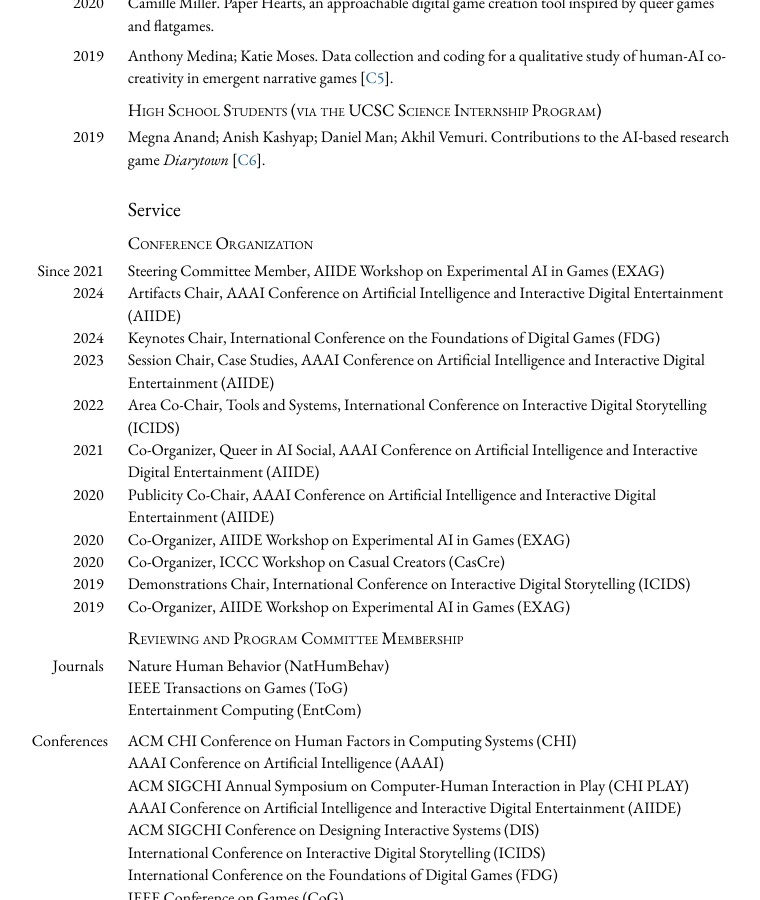
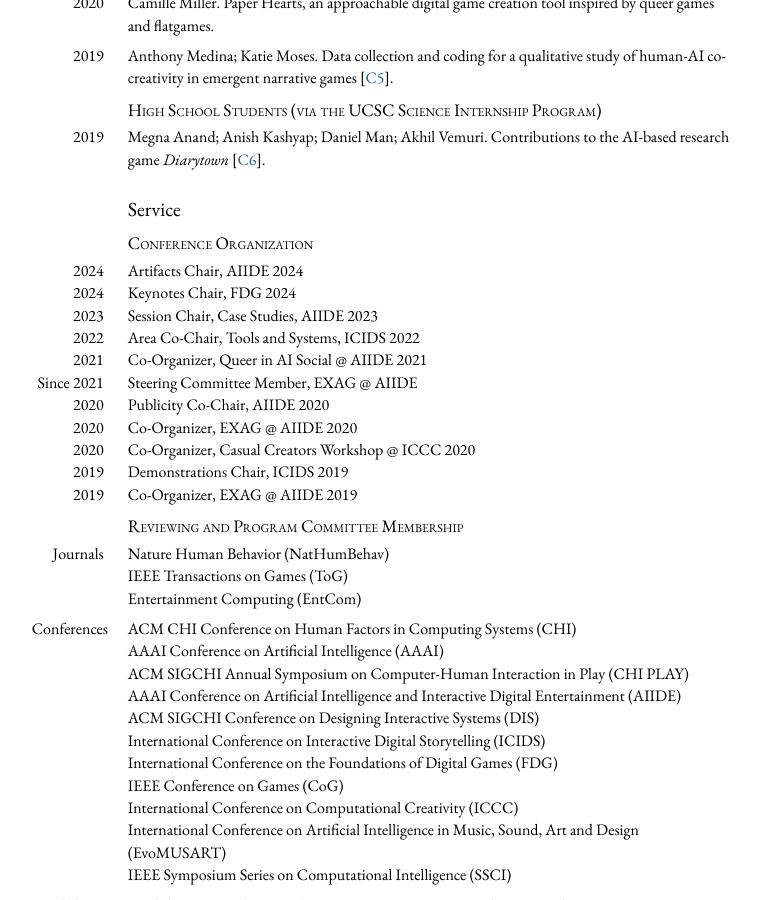
Before and after one commit to mkremins/mkremins.github.io, a Jekyll site: the page built from cv/index.html, in a window 1280 px wide and 900 px high, scrolled down 9771 px. Shown: the whole window, without its empty margins (255-1015 px from the left). Built offline with Jekyll 4.4.1, drawn with Linux system fonts in a browser that asks for light colours.

Commit message:
Concisify conference-organizing service entries

```diff
--- a/cv/index.html
+++ b/cv/index.html
@@ -416,24 +416,20 @@ layout: null
       <h3>Conference Organization</h3>
       <div class="oneline-entries">
         <div class="dated-entry">
-          <div class="dated-date">Since 2021</div>
-          <div class="dated-content">Steering Committee Member, AIIDE Workshop on Experimental AI in Games (EXAG)</div>
+          <div class="dated-date">2024</div>
+          <div class="dated-content">Artifacts Chair, AIIDE 2024</div>
         </div>
         <div class="dated-entry">
           <div class="dated-date">2024</div>
-          <div class="dated-content">Artifacts Chair, AAAI Conference on Artificial Intelligence and Interactive Digital Entertainment (AIIDE)</div>
-        </div>
-        <div class="dated-entry">
-          <div class="dated-date">2024</div>
-          <div class="dated-content">Keynotes Chair, International Conference on the Foundations of Digital Games (FDG)</div>
+          <div class="dated-content">Keynotes Chair, FDG 2024</div>
         </div>
         <div class="dated-entry">
           <div class="dated-date">2023</div>
-          <div class="dated-content">Session Chair, Case Studies, AAAI Conference on Artificial Intelligence and Interactive Digital Entertainment (AIIDE)</div>
+          <div class="dated-content">Session Chair, Case Studies, AIIDE 2023</div>
         </div>
         <div class="dated-entry">
           <div class="dated-date">2022</div>
-          <div class="dated-content">Area Co-Chair, Tools and Systems, International Conference on Interactive Digital Storytelling (ICIDS)</div>
+          <div class="dated-content">Area Co-Chair, Tools and Systems, ICIDS 2022</div>
         </div>
         <!--
         <div class="dated-entry">
@@ -443,7 +439,11 @@ layout: null
         -->
         <div class="dated-entry">
           <div class="dated-date">2021</div>
-          <div class="dated-content">Co-Organizer, Queer in AI Social, AAAI Conference on Artificial Intelligence and Interactive Digital Entertainment (AIIDE)</div>
+          <div class="dated-content">Co-Organizer, Queer in AI Social @ AIIDE 2021</div>
+        </div>
+        <div class="dated-entry">
+          <div class="dated-date">Since 2021</div>
+          <div class="dated-content">Steering Committee Member, EXAG @ AIIDE</div>
         </div>
         <!--<div class="dated-entry">
           <div class="dated-date">2021</div>
@@ -451,23 +451,23 @@ layout: null
         </div>-->
         <div class="dated-entry">
           <div class="dated-date">2020</div>
-          <div class="dated-content">Publicity Co-Chair, AAAI Conference on Artificial Intelligence and Interactive Digital Entertainment (AIIDE)</div>
+          <div class="dated-content">Publicity Co-Chair, AIIDE 2020</div>
         </div>
         <div class="dated-entry">
           <div class="dated-date">2020</div>
-          <div class="dated-content">Co-Organizer, AIIDE Workshop on Experimental AI in Games (EXAG)</div>
+          <div class="dated-content">Co-Organizer, EXAG @ AIIDE 2020</div>
         </div>
         <div class="dated-entry">
           <div class="dated-date">2020</div>
-          <div class="dated-content">Co-Organizer, ICCC Workshop on Casual Creators (CasCre)</div>
+          <div class="dated-content">Co-Organizer, Casual Creators Workshop @ ICCC 2020</div>
         </div>
         <div class="dated-entry">
           <div class="dated-date">2019</div>
-          <div class="dated-content">Demonstrations Chair, International Conference on Interactive Digital Storytelling (ICIDS)</div>
+          <div class="dated-content">Demonstrations Chair, ICIDS 2019</div>
         </div>
         <div class="dated-entry">
           <div class="dated-date">2019</div>
-          <div class="dated-content">Co-Organizer, AIIDE Workshop on Experimental AI in Games (EXAG)</div>
+          <div class="dated-content">Co-Organizer, EXAG @ AIIDE 2019</div>
         </div>
       </div>
       <h3>Reviewing and Program Committee Membership</h3>
```
